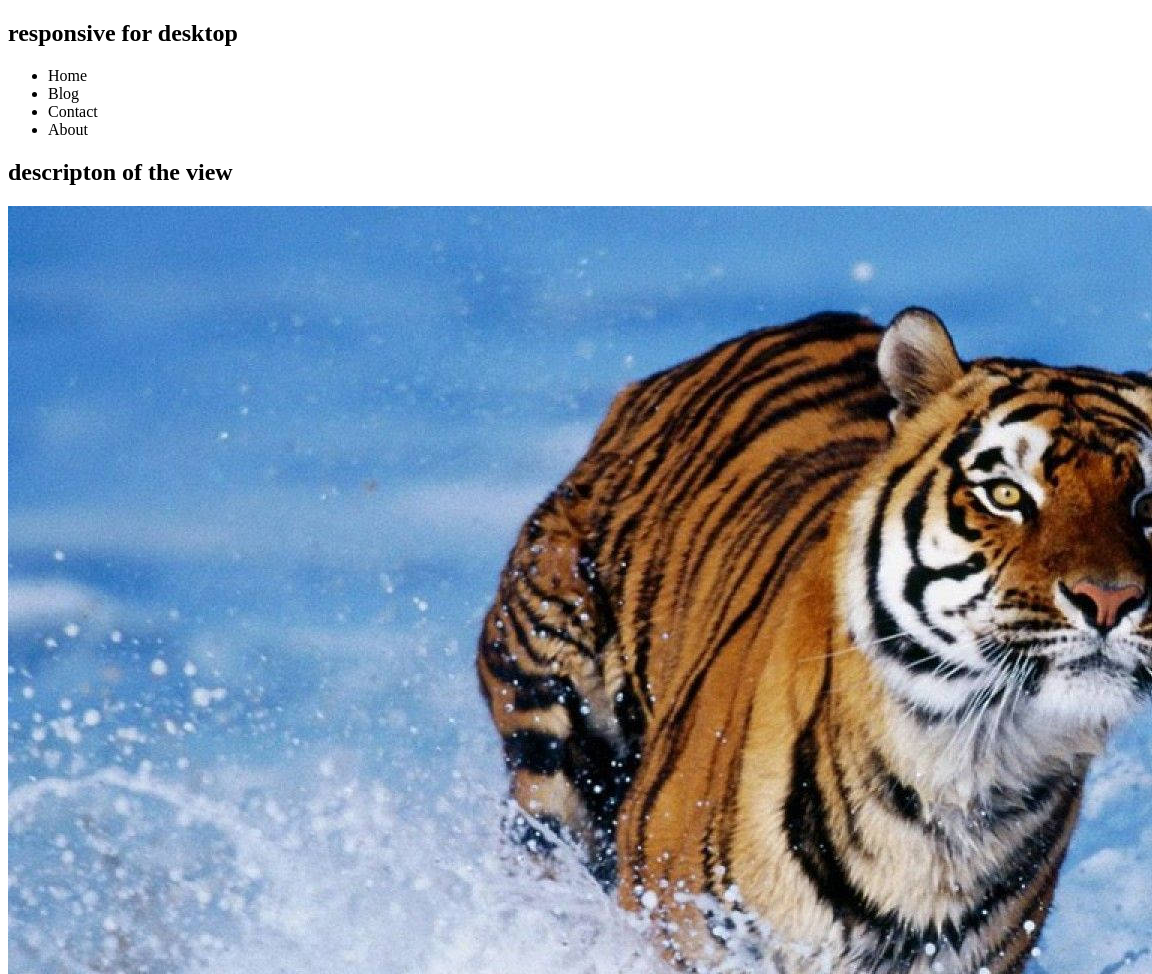
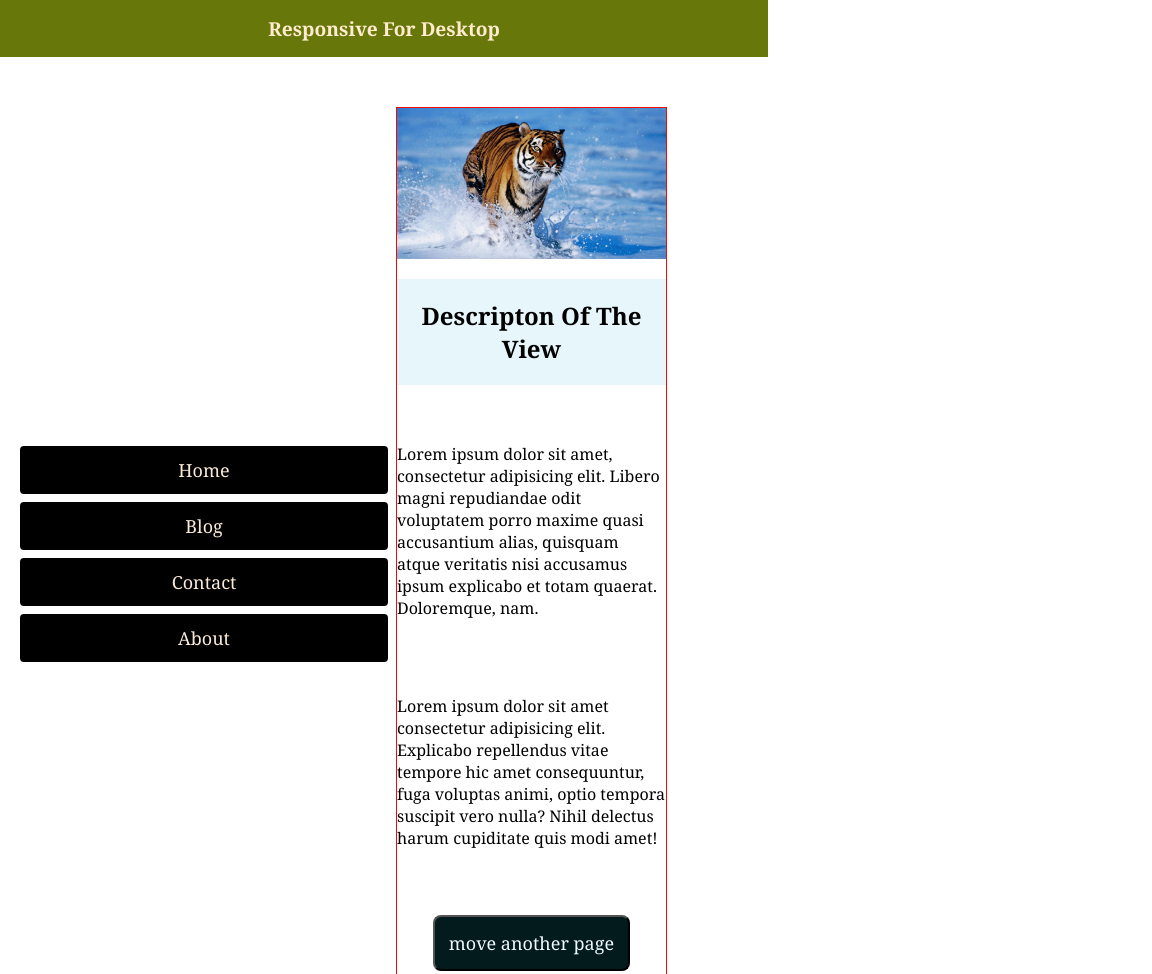
Before and after one commit to raselworshop/task-eight, a plain HTML site: page index.html in a window 768 px wide. Shown: the top 974 px of the page, 1152 px wide, since content can reach past the window. Drawn offline with Linux system fonts and the light colour scheme.

Commit message:
this is a longer file

```diff
--- a/index.html
+++ b/index.html
@@ -4,12 +4,13 @@
     <meta charset="UTF-8">
     <meta name="viewport" content="width=device-width, initial-scale=1.0">
     <title>responsive web-design</title>
+    <link rel="stylesheet" href="./styles/style.css">
 </head>
 <body>
+    <header class="text-header"><h1>responsive for desktop</h1></header>
     <section class="responsive-section-container">
-        <h1>responsive for desktop</h1>
         <div class="left-side">
-            <ul>
+            <ul class="menu">
                 <li class="home">Home</li>
                 <li class="my-blog">Blog</li>
                 <li class="contact">Contact</li>
@@ -17,10 +18,11 @@
             </ul>
         </div>
         <div class="right-side">
+            <img src="./images/tiger.jpg" alt="">
             <h1>descripton of the view</h1>
-            <img src="./images/tiger.jpg" alt="">
             <p>Lorem ipsum dolor sit amet, consectetur adipisicing elit. Libero magni repudiandae odit voluptatem porro maxime quasi accusantium alias, quisquam atque veritatis nisi accusamus ipsum explicabo et totam quaerat. Doloremque, nam.</p>
             <p>Lorem ipsum dolor sit amet consectetur adipisicing elit. Explicabo repellendus vitae tempore hic amet consequuntur, fuga voluptas animi, optio tempora suscipit vero nulla? Nihil delectus harum cupiditate quis modi amet!</p>
+           <button>move another page</button>
         </div>
     </section>
 </body>
--- /dev/null
+++ b/styles/style.css
@@ -0,0 +1,136 @@
+*{
+    margin: 0px;
+    padding: 0px;
+    font-family: Cambria, Cochin, Georgia, Times, 'Times New Roman', serif;
+}
+.text-header>h1{
+    margin: o auto;
+    text-align: center;
+    margin-bottom: 50px;
+    background-color: beige;
+    padding: 15px;
+    font-size: larger;
+    text-transform: capitalize;
+}
+.responsive-section-container{
+    display: flex;
+    justify-content:space-around;
+    align-items: center;
+    margin-top: 50px;
+    height: 100%;
+    width: 100vw;
+    margin: 0 10px 0 12px;
+}
+.left-side{
+    align-items: center;
+}
+.menu li{
+    list-style: none;
+    padding: 12px 20px;
+    border-radius: 4px;
+    text-align: center;
+    font-size: large;
+    background-color: black;
+    color: antiquewhite;
+    margin: 8px;
+}
+.right-side{
+    border: 1px solid rgb(243, 7, 7);
+    display: flex;
+    flex-direction: column;
+    justify-content:center;
+    align-items: center;
+    width: 70%;
+}
+.right-side h1{
+    margin-bottom: 20px;
+    background-color: rgb(230, 246, 251);
+    text-transform: capitalize;
+    padding: 20px;
+    text-align: center;
+}
+.right-side p{
+    width: 40vw;
+    padding: 12px;
+    margin: 14px;
+}
+.right-side img{
+    margin-bottom: 20px ;
+    align-items: center;
+    width: 40vw;
+    height: 100%;
+}
+.right-side button{
+    background-color: rgb(3, 27, 28);
+    color: aliceblue;
+    padding: 14px;
+    margin: 28px;
+    border-radius: 8px;
+    font-size: large;
+}
+@media screen and (min-width:576px) and (max-width:992px) {
+    .responsive-section-container{
+        display: grid;
+        grid-template-columns: repeat(2, 1fr);
+        justify-content:space-between;
+        align-items: center;
+        margin-top: 50px;
+        height: 100%;
+        width: 100vw;
+        margin: 0 10px 0 12px;
+    }
+    .right-side p{
+        width: 35vw;
+        padding: 22px;
+        margin: 16px;
+    }
+    .right-side .left-side{
+        width: 30%;
+    }
+    .right-side img{
+        margin-bottom: 20px ;
+        align-items: center;
+        width: 35vw;
+        height: 100%;
+    }
+    .text-header>h1{
+        margin: o auto;
+        text-align: center;
+        margin-bottom: 50px;
+        background-color: rgb(104, 119, 9);
+        padding: 15px;
+        font-size: larger;
+        text-transform: capitalize;
+        color: blanchedalmond;
+    }
+}
+@media screen and (max-width:576px){
+    .responsive-section-container{
+        display: flex;
+        flex-direction: column;
+        justify-content:space-around;
+        align-items: center;
+        margin-top: 50px;
+        height: 100%;
+        width: 100vw;
+        margin: 0 10px 0 12px;
+    }
+    .text-header>h1{
+        margin: o auto;
+        text-align: center;
+        margin-bottom: 50px;
+        background-color: beige;
+        padding: 15px;
+        font-size: larger;
+        text-transform: capitalize;
+        background-color: black;
+        color: blanchedalmond;
+    }
+    .left-side{
+        display: flex;
+        flex-direction: row;
+        justify-content: space-evenly;
+        align-items: center;
+        margin-bottom: 50px;
+    }
+}
```
Also changed, not shown: index-one.html (added).
